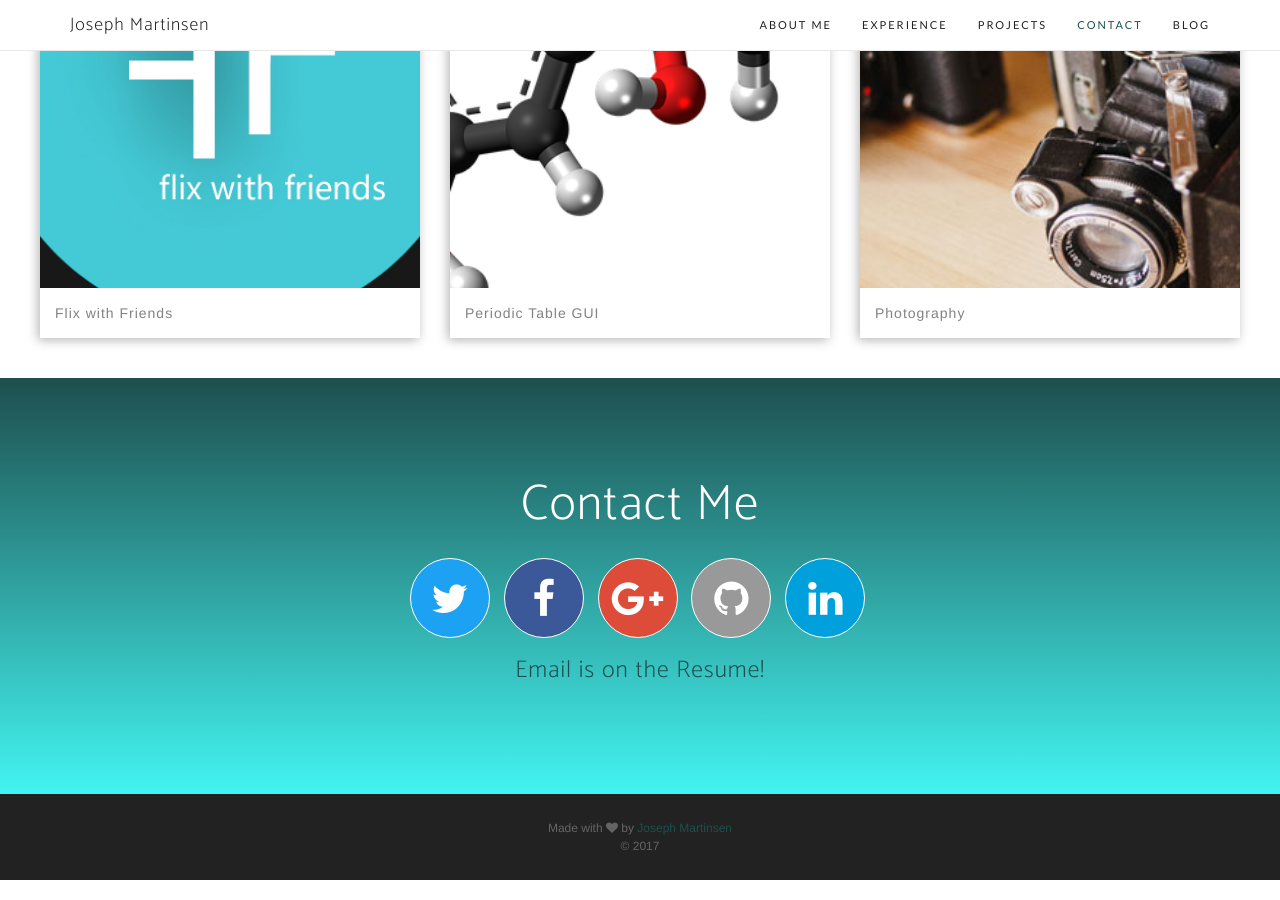
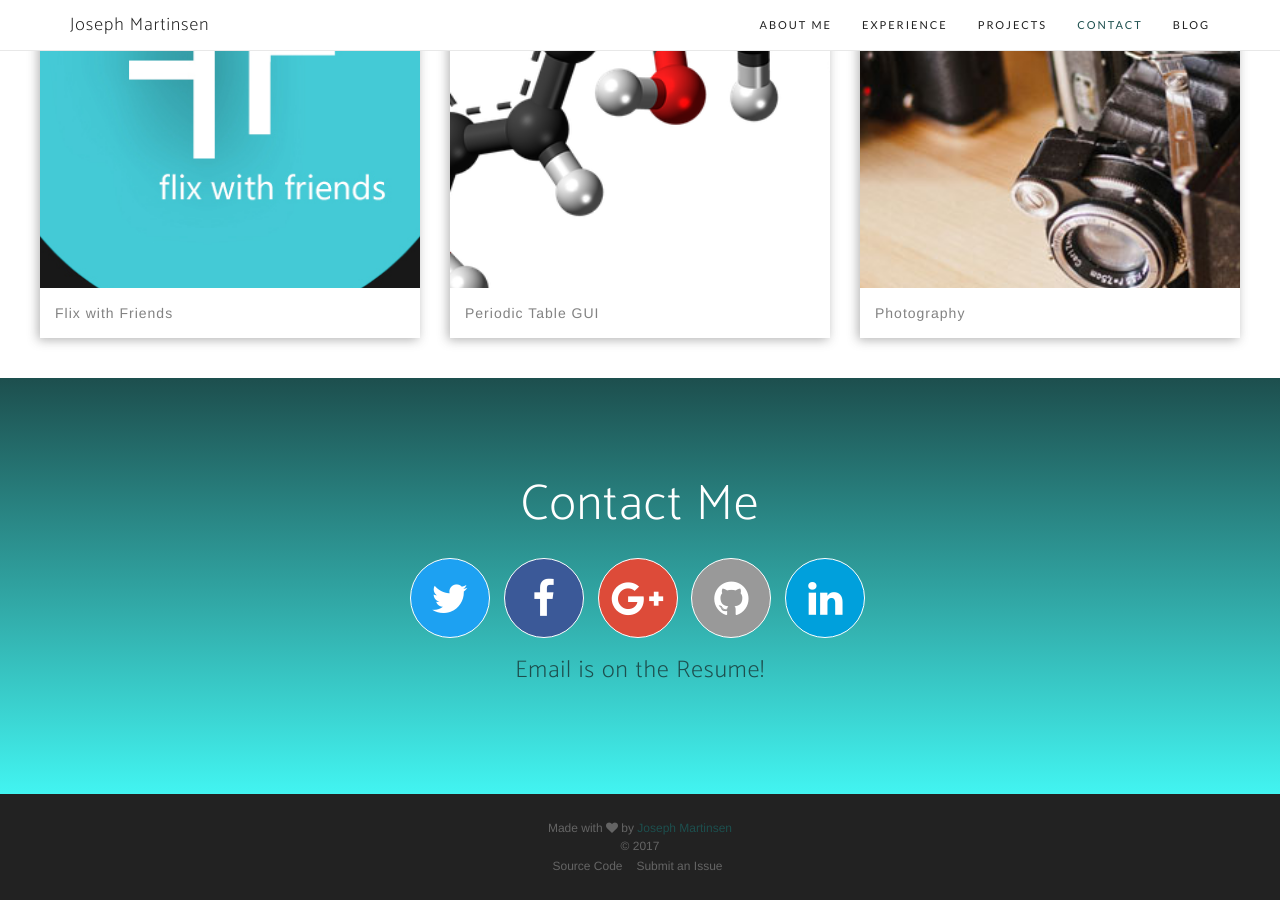
Before and after one commit to JosephMart/PersonalSite, a Jekyll site: the page built from app/index.html, in a window 1280 px wide and 900 px high, scrolled down 3494 px. Built offline with Jekyll 4.4.1, drawn with Linux system fonts in a browser that asks for light colours; nearby versions of some CDN libraries; some web fonts are replaced; the list of posts is cut into pages by our own code.

Commit message:
Clean oiled machine

```diff
--- a/app/_includes/contact.html
+++ b/app/_includes/contact.html
@@ -20,16 +20,13 @@
             <p>
                 &copy; 2017
             </p>
-        <!-- <ul class="list-inline">
+        <ul class="list-inline">
             <li>
-                <a href="#">Privacy</a>
+                <a href="https://github.com/JosephMart/PersonalSite" target="_blank">Source Code</a>
             </li>
             <li>
-                <a href="#">Terms</a>
+                <a href="https://github.com/JosephMart/PersonalSite/issues/new?body=page: {{page.url}}" target="_blank">Submit an Issue</a>
             </li>
-            <li>
-                <a href="#">FAQ</a>
-            </li>
-        </ul> -->
+        </ul>
     </div>
 </footer>
--- a/package.json
+++ b/package.json
@@ -2,12 +2,12 @@
   "name": "my_site",
   "version": "1.0.0",
   "main": "index.js",
-  "repository": "git@github.com:JosephMart/my_site.git",
+  "repository": "git@github.com:JosephMart/PersonalSite.git",
   "author": "Joseph Martinsen <joseph@martinsen.com>",
   "babel": {
     "presets": [
       "es2015"
-    ],
+    ]
   },
   "scripts": {
     "dev": "gulp dev",
```
